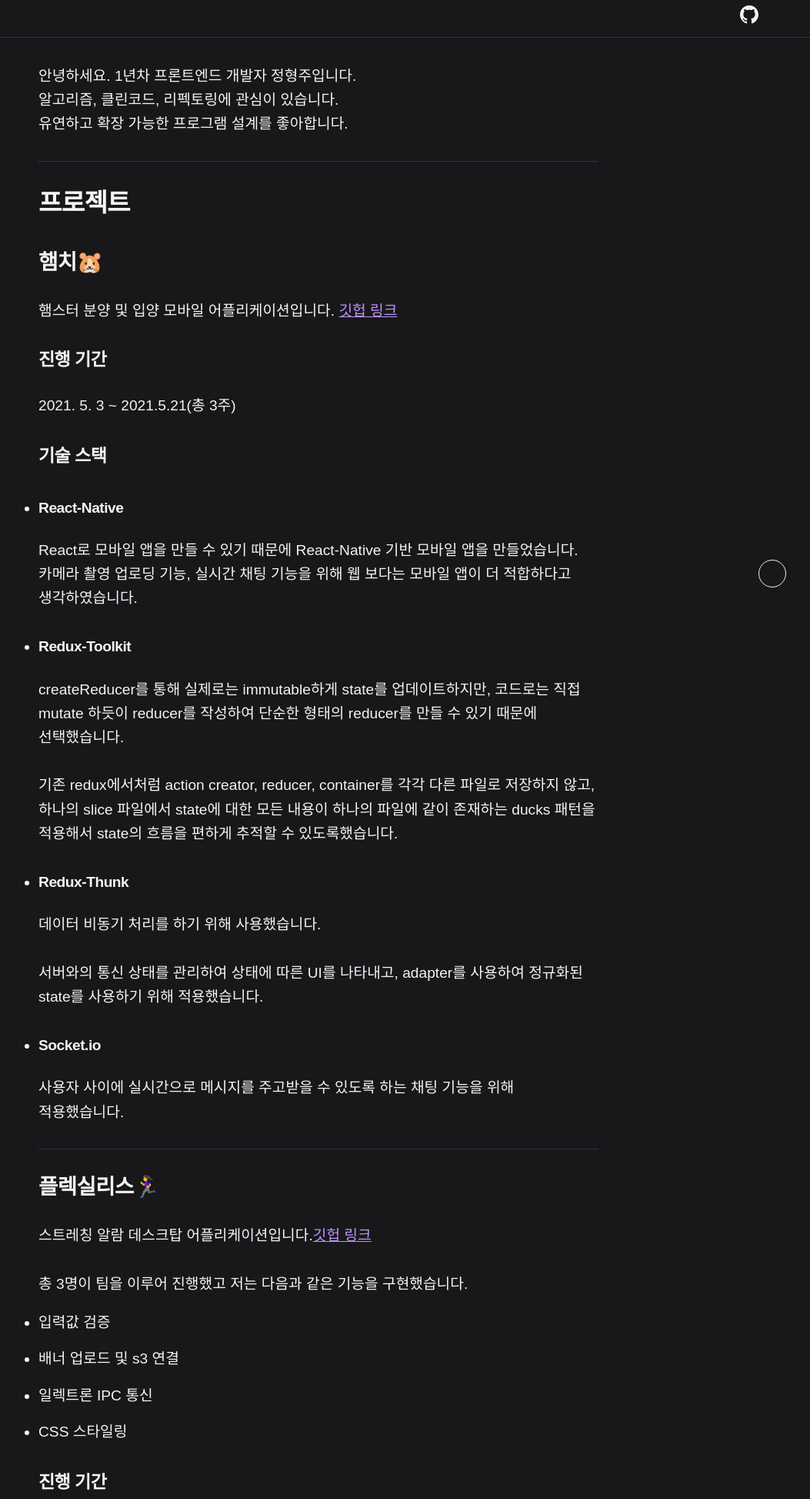
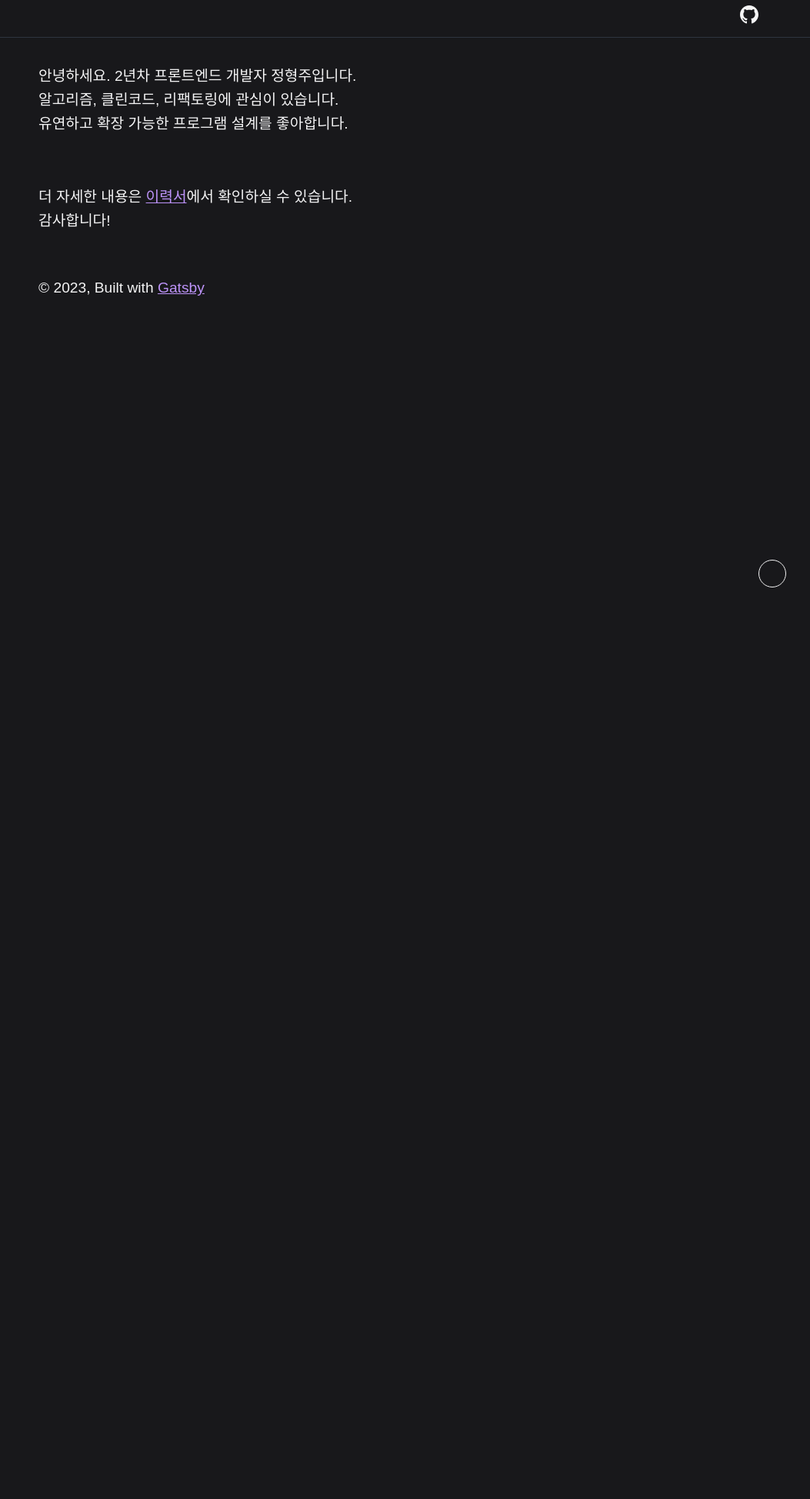
Before and after one commit to nokiahub/nokiahub.name, a Gatsby site: page /about in a window 1280 px wide. Shown: the part 5-1952 px from the top of the page at 77% size, without its empty margins (226-1279 px from the left). After the commit the page ends 800 px from the top, so only its background shows below. Built offline with nearby package versions, Linux system fonts and the light colour scheme; Gatsby itself is replaced by a stand-in of ours; some icons are missing.

Commit message:
about 페이지 업데이트

```diff
--- a/src/pages/about.tsx
+++ b/src/pages/about.tsx
@@ -13,124 +13,23 @@ type DataProps = {
 const About: React.FC<PageProps<DataProps>> = ({ data }) => {
   const siteTitle = data.site.siteMetadata?.title || `Title`;
 
+  const startDay = new Date('2021-07');
+  const today = new Date();
+  const diff = today.getTime() - startDay.getTime();
+  const diffYear = Math.floor(diff / (1000 * 60 * 60 * 24 * 365));
+
   return (
     <>
       <Seo title={siteTitle} description={siteTitle} />
       <p>
-        안녕하세요. 1년차 프론트엔드 개발자 정형주입니다.
+        안녕하세요. {diffYear}년차 프론트엔드 개발자 정형주입니다.
         <br />
-        알고리즘, 클린코드, 리펙토링에 관심이 있습니다.
+        알고리즘, 클린코드, 리팩토링에 관심이 있습니다.
         <br />
         유연하고 확장 가능한 프로그램 설계를 좋아합니다.
         <br />
       </p>
-      <hr />
-      <h2>프로젝트</h2>
-      <h3>햄치🐹</h3>
-      <article>
-        햄스터 분양 및 입양 모바일 어플리케이션입니다.{' '}
-        <a href="https://github.com/Project-Hamchi">깃헙 링크</a>
-        <h4>진행 기간</h4>
-        <p>2021. 5. 3 ~ 2021.5.21(총 3주)</p>
-        <h4>기술 스택</h4>
-        <ul>
-          <li>
-            <h5>React-Native</h5>
-            <p>
-              React로 모바일 앱을 만들 수 있기 때문에 React-Native 기반 모바일 앱을 만들었습니다.
-              <br />
-              카메라 촬영 업로딩 기능, 실시간 채팅 기능을 위해 웹 보다는 모바일 앱이 더 적합하다고
-              생각하였습니다.
-            </p>
-          </li>
-          <li>
-            <h5>Redux-Toolkit</h5>
-            <p>
-              createReducer를 통해 실제로는 immutable하게 state를 업데이트하지만, 코드로는 직접
-              mutate 하듯이 reducer를 작성하여 단순한 형태의 reducer를 만들 수 있기 때문에
-              선택했습니다.
-              <br />
-              <br />
-              기존 redux에서처럼 action creator, reducer, container를 각각 다른 파일로 저장하지
-              않고, 하나의 slice 파일에서 state에 대한 모든 내용이 하나의 파일에 같이 존재하는 ducks
-              패턴을 적용해서 state의 흐름을 편하게 추적할 수 있도록했습니다.
-              <br />
-            </p>
-          </li>
-          <li>
-            <h5>Redux-Thunk</h5>
-            <p>
-              데이터 비동기 처리를 하기 위해 사용했습니다.
-              <br />
-              <br />
-              서버와의 통신 상태를 관리하여 상태에 따른 UI를 나타내고, adapter를 사용하여 정규화된
-              state를 사용하기 위해 적용했습니다.
-              <br />
-            </p>
-          </li>
-          <li>
-            <h5>Socket.io</h5>
-            <p>
-              사용자 사이에 실시간으로 메시지를 주고받을 수 있도록 하는 채팅 기능을 위해
-              적용했습니다.
-              <br />
-            </p>
-          </li>
-        </ul>
-      </article>
-      <hr />
-      <h3>플렉실리스🏃‍♀️</h3>
-      <article>
-        스트레칭 알람 데스크탑 어플리케이션입니다.
-        <a href="https://github.com/Team-HHH">깃헙 링크</a>
-        <br />
-        <br />
-        총 3명이 팀을 이루어 진행했고 저는 다음과 같은 기능을 구현했습니다.
-        <br />
-        <ul>
-          <li>입력값 검증</li>
-          <li>배너 업로드 및 s3 연결</li>
-          <li>일렉트론 IPC 통신</li>
-          <li>CSS 스타일링</li>
-        </ul>
-        <h4>진행 기간</h4>
-        <p>2021. 4. 12 ~ 2021.4.30(총 3주)</p>
-        <h4>기술 스택</h4>
-        <ul>
-          <li>
-            <h5>Electron</h5>
-            <p>
-              Javascript로 개발할 수 있는 Node.js 기반의 데스크탑 어플리케이션 프레임워크입니다.
-              <br />
-              <br />
-              사용자가 어플리케이션 창을 닫고 있어도 main 프로세스로 정해진 시간에 스트레칭 비디오
-              팝업을 띄우도록 하기 위해 사용했습니다.
-              <br />
-            </p>
-          </li>
-          <li>
-            <h5>react-hook-form</h5>
-            <p>
-              회원가입, 광고등록에 필요한 다양한 폼 데이터를 스키마에 따라 검증하기 위해
-              사용했습니다.
-              <br />
-            </p>
-          </li>
-          <li>
-            <h5>multer, multer-s3</h5>
-            <p>
-              광고주들이 광고 등록 시 함께 저장하는 이미지 파일을 별도의 이미지 서버인 s3에
-              저장했습니다.
-              <br />
-              <br />
-              node.js 서버에서 클라이언트로부터 받은 이미지 파일을 s3에 업로드 하고 이미지의 s3
-              url을 응답 받아 처리할 수 있도록하기 위해 사용하였습니다.
-              <br />
-            </p>
-          </li>
-        </ul>
-      </article>
-      <hr />
+
       <p>
         <br />더 자세한 내용은{' '}
         <a href="https://hazel-case-679.notion.site/29-Frontend-Developer-80d76411929b4b9e9d1cc034177385b7?pvs=4">
```
